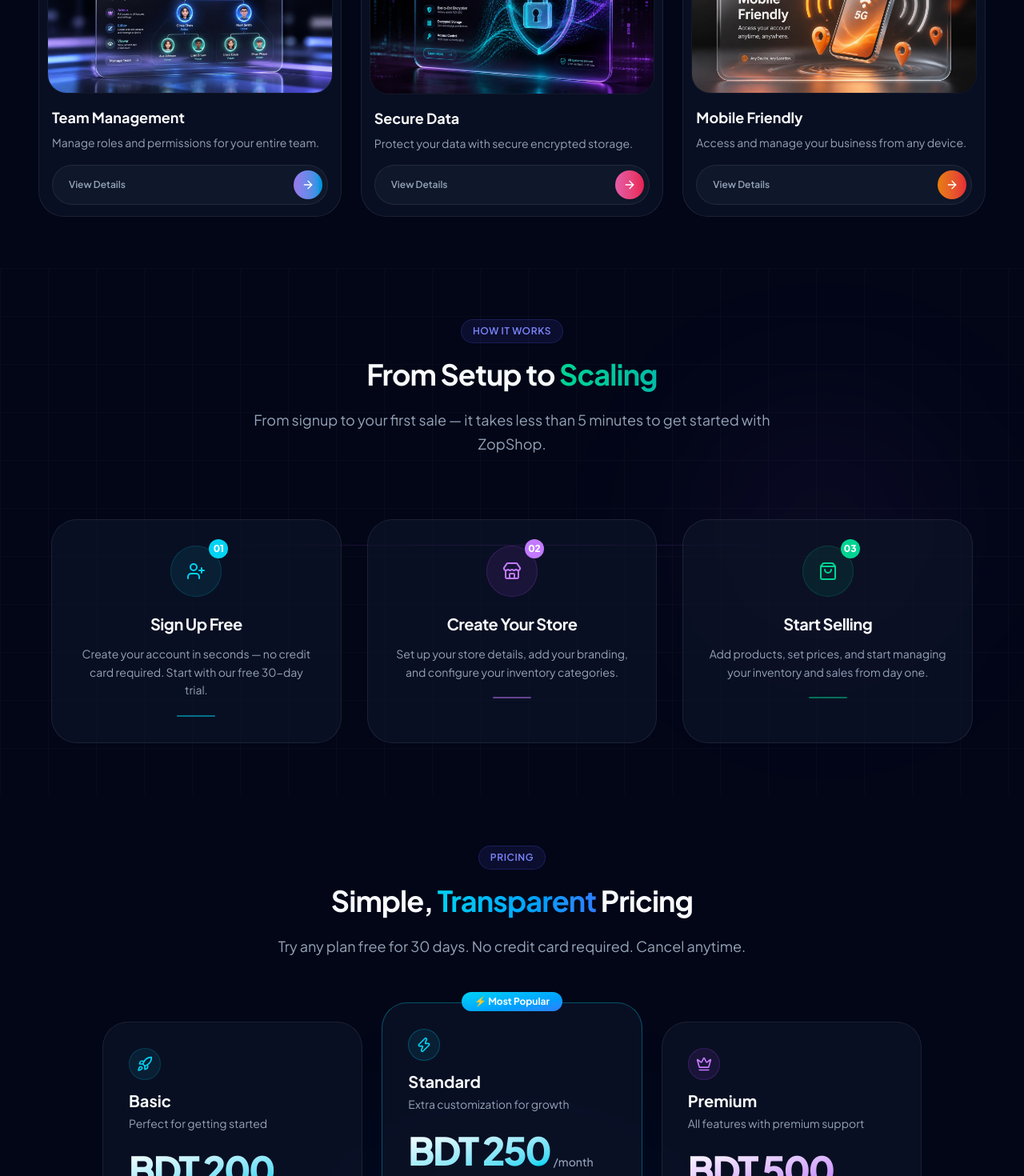
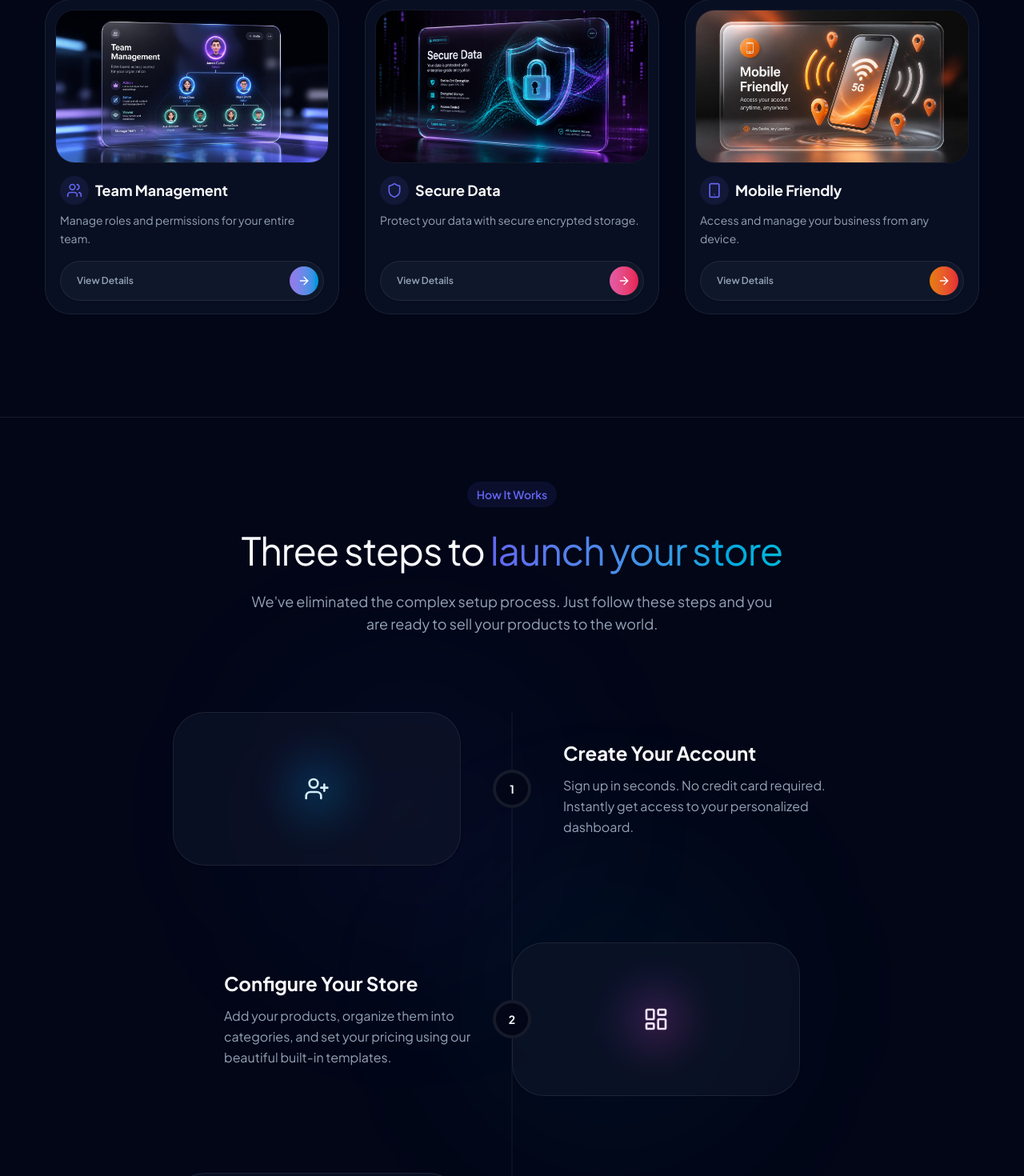
Before and after one commit to rashedulraha/zopshop-saas, a Next.js app: page / in a window 1280 px wide. Shown: the part 6420-7890 px from the top of the page at 80% size. Built offline with nearby package versions, Linux system fonts and the light colour scheme.

Commit message:
feat: refine features and how it works sections

```diff
--- a/src/components/sections/FeaturesSection.tsx
+++ b/src/components/sections/FeaturesSection.tsx
@@ -1,6 +1,8 @@
 "use client";
 
 import Image from "next/image";
+import { useState } from "react";
+import { motion, AnimatePresence } from "framer-motion";
 import ResponsiveComponents from "../providers/ResponsiveComponents";
 import {
   Package,
@@ -18,7 +20,7 @@ const FEATURES = [
     title: "Inventory Management",
     description: "Track stock in real-time with instant low-stock alerts.",
     image: "/Features_img/Inventory Management – Real‑time stock updates.jpg",
-    hoverBorder: "hover:border-purple-500/50",
+    hoverColor: "bg-purple-500/10",
     pillBg: "bg-gradient-to-r from-purple-500 to-indigo-500",
   },
   {
@@ -26,7 +28,7 @@ const FEATURES = [
     title: "Billing System",
     description: "Create invoices quickly and track every payment easily.",
     image: "/Features_img/Billing System – Fast invoicing.jpg",
-    hoverBorder: "hover:border-emerald-400/50",
+    hoverColor: "bg-emerald-400/10",
     pillBg: "bg-gradient-to-r from-emerald-400 to-teal-500",
   },
   {
@@ -34,7 +36,7 @@ const FEATURES = [
     title: "Reports & Analytics",
     description: "View business insights with clear reports and dashboards.",
     image: "/Features_img/Reports & Analytics – Data‑driven insights.jpg",
-    hoverBorder: "hover:border-blue-400/50",
+    hoverColor: "bg-blue-400/10",
     pillBg: "bg-gradient-to-r from-blue-400 to-cyan-500",
   },
   {
@@ -42,7 +44,7 @@ const FEATURES = [
     title: "Team Management",
     description: "Manage roles and permissions for your entire team.",
     image: "/Features_img/Team Management – Role‑based access.jpg",
-    hoverBorder: "hover:border-violet-500/50",
+    hoverColor: "bg-violet-500/10",
     pillBg: "bg-gradient-to-r from-violet-400 to-sky-500",
   },
   {
@@ -50,7 +52,7 @@ const FEATURES = [
     title: "Secure Data",
     description: "Protect your data with secure encrypted storage.",
     image: "/Features_img/Secure Data – Encrypted storage.jpg",
-    hoverBorder: "hover:border-pink-500/50",
+    hoverColor: "bg-pink-500/10",
     pillBg: "bg-gradient-to-r from-pink-400 to-rose-500",
   },
   {
@@ -58,14 +60,16 @@ const FEATURES = [
     title: "Mobile Friendly",
     description: "Access and manage your business from any device.",
     image: "/Features_img/Mobile Friendly – Access from anywhere.jpg",
-    hoverBorder: "hover:border-orange-500/50",
+    hoverColor: "bg-orange-500/10",
     pillBg: "bg-gradient-to-r from-orange-400 to-red-500",
   },
 ];
 
 export function FeaturesSection() {
+  const [hoveredIndex, setHoveredIndex] = useState<number | null>(null);
+
   return (
-    <section id="features" className="py-12 lg:py-16 relative z-10 px-4">
+    <section id="features" className="py-12 lg:py-20 relative z-10 px-4">
       {/* Ambient background orb */}
       <div
         aria-hidden="true"
@@ -75,53 +79,98 @@ export function FeaturesSection() {
       <ResponsiveComponents>
         {/* Header */}
         <div className="text-center mb-20 relative z-10 flex flex-col items-center">
-          <div className="flex justify-center mb-4">
+          <motion.div
+            initial={{ opacity: 0, y: 20 }}
+            whileInView={{ opacity: 1, y: 0 }}
+            viewport={{ once: true }}
+            transition={{ duration: 0.5 }}
+            className="flex justify-center mb-4"
+          >
             <span className="inline-flex items-center gap-2 px-3.5 py-1.5 rounded-lg bg-indigo-500/10 border border-indigo-500/20 text-indigo-400 text-xs font-semibold uppercase tracking-wider">
               Features
             </span>
-          </div>
-          <h2 className="text-3xl sm:text-4xl font-bold tracking-tight text-foreground mb-5 leading-tight">
+          </motion.div>
+          <motion.h2
+            initial={{ opacity: 0, y: 20 }}
+            whileInView={{ opacity: 1, y: 0 }}
+            viewport={{ once: true }}
+            transition={{ duration: 0.5, delay: 0.1 }}
+            className="mb-5 text-3xl font-normal leading-tight tracking-tight text-foreground sm:text-5xl"
+          >
             Why Choose{" "}
-            <span className="bg-gradient-to-r from-cyan-400 to-blue-500 bg-clip-text text-transparent">
+            <span className="bg-gradient-to-r from-primary to-cyan-400 bg-clip-text text-transparent">
               ZopShop?
             </span>
-          </h2>
-          <p className="text-muted-foreground text-lg max-w-2xl mx-auto leading-relaxed">
+          </motion.h2>
+          <motion.p
+            initial={{ opacity: 0, y: 20 }}
+            whileInView={{ opacity: 1, y: 0 }}
+            viewport={{ once: true }}
+            transition={{ duration: 0.5, delay: 0.2 }}
+            className="text-muted-foreground text-lg max-w-2xl mx-auto leading-relaxed"
+          >
             Everything you need to manage your inventory efficiently, wrapped in
             a beautiful, intuitive experience.
-          </p>
+          </motion.p>
         </div>
 
-        {/* Grid */}
-        <div className="grid grid-cols-1 lg:grid-cols-3 gap-6 relative z-10 max-w-7xl mx-auto">
+        {/* Aceternity Hover Effect Grid */}
+        <div className="grid grid-cols-1 md:grid-cols-2 lg:grid-cols-3 gap-4 relative z-10 max-w-7xl mx-auto py-10">
           {FEATURES.map((feature, index) => (
-            <div
+            <motion.div
+              initial={{ opacity: 0, y: 20 }}
+              whileInView={{ opacity: 1, y: 0 }}
+              viewport={{ once: true }}
+              transition={{ duration: 0.5, delay: index * 0.1 }}
               key={index}
-              className={`group relative p-2.5 rounded-xl bg-card border border-border transition-all duration-300 hover:-translate-y-1 flex flex-col h-full ${feature.hoverBorder}`}
+              className="relative group block p-2 h-full"
+              onMouseEnter={() => setHoveredIndex(index)}
+              onMouseLeave={() => setHoveredIndex(null)}
             >
+              <AnimatePresence>
+                {hoveredIndex === index && (
+                  <motion.span
+                    className={`absolute inset-0 h-full w-full rounded-2xl block ${feature.hoverColor} dark:bg-slate-800/[0.8]`}
+                    layoutId="hoverBackground"
+                    initial={{ opacity: 0 }}
+                    animate={{ opacity: 1, transition: { duration: 0.15 } }}
+                    exit={{
+                      opacity: 0,
+                      transition: { duration: 0.15, delay: 0.2 },
+                    }}
+                  />
+                )}
+              </AnimatePresence>
+
+              <div className="relative z-10 p-3 rounded-xl bg-card border border-border h-full flex flex-col transition-colors duration-300 group-hover:border-transparent">
                 {/* Inner Image Box (Top) */}
                 <div className="relative w-full aspect-[16/9] rounded-lg overflow-hidden border border-border/50 shrink-0">
                   <Image
                     src={feature.image}
                     alt={feature.title}
                     fill
-                  className="absolute inset-0 w-full h-full object-cover group-hover:scale-105 transition-all duration-700 ease-out"
+                    className="absolute inset-0 w-full h-full object-cover group-hover:scale-105 transition-transform duration-700 ease-out"
                   />
                 </div>
 
                 {/* Text & Button (Bottom) */}
                 <div className="flex flex-col flex-1 pt-4 pb-1 px-1.5">
                   <div className="mb-4">
-                  <h3 className="font-bold text-lg text-foreground mb-1.5">
+                    <div className="flex items-center gap-2 mb-2">
+                      <div className="p-2 rounded-lg bg-primary/10 text-primary">
+                        {feature.icon}
+                      </div>
+                      <h3 className="font-bold text-lg text-foreground">
                         {feature.title}
                       </h3>
-                  <p className="text-sm text-muted-foreground leading-relaxed">
+                    </div>
+                    <p className="text-sm text-muted-foreground leading-relaxed mt-2">
                       {feature.description}
                     </p>
                   </div>
 
                   {/* Footer Pill Button */}
-                <div className="relative mt-auto p-1.5 pl-5 bg-muted border border-border rounded-xl flex items-center justify-between overflow-hidden group/btn cursor-pointer">
+                  <div className="relative mt-auto p-1.5 pl-5 bg-muted border border-border rounded-xl flex items-center justify-between overflow-hidden group/btn cursor-pointer shadow-sm">
                     <span className="relative z-10 text-xs font-semibold text-muted-foreground group-hover/btn:text-white transition-colors duration-500">
                       View Details
                     </span>
@@ -138,6 +187,7 @@ export function FeaturesSection() {
                   </div>
                 </div>
               </div>
+            </motion.div>
           ))}
         </div>
       </ResponsiveComponents>
--- a/src/components/sections/HowItWorks.tsx
+++ b/src/components/sections/HowItWorks.tsx
@@ -1,115 +1,162 @@
 "use client";
 
 import ResponsiveComponents from "../providers/ResponsiveComponents";
-import { UserPlus, Store, ShoppingBag } from "lucide-react";
+import { UserPlus, LayoutDashboard, BarChart3, ArrowRight } from "lucide-react";
 
 const STEPS = [
   {
-    number: "01",
-    icon: <UserPlus className="w-6 h-6" />,
-    title: "Sign Up Free",
+    number: "1",
+    title: "Create Your Account",
     description:
-      "Create your account in seconds — no credit card required. Start with our free 30-day trial.",
-    iconContainerClasses: "bg-cyan-500/10 border-cyan-500/20 text-cyan-400",
-    badgeClasses: "bg-cyan-400 text-primary-foreground",
-    lineClasses: "bg-cyan-400",
+      "Sign up in seconds. No credit card required. Instantly get access to your personalized dashboard.",
+    icon: <UserPlus className="w-8 h-8" />,
+    color: "from-blue-500 to-cyan-500",
+    bgIcon: "bg-blue-500/10 text-blue-500",
   },
   {
-    number: "02",
-    icon: <Store className="w-6 h-6" />,
-    title: "Create Your Store",
+    number: "2",
+    title: "Configure Your Store",
     description:
-      "Set up your store details, add your branding, and configure your inventory categories.",
-    iconContainerClasses: "bg-purple-500/10 border-purple-500/20 text-purple-400",
-    badgeClasses: "bg-purple-400 text-primary-foreground",
-    lineClasses: "bg-purple-400",
+      "Add your products, organize them into categories, and set your pricing using our beautiful built-in templates.",
+    icon: <LayoutDashboard className="w-8 h-8" />,
+    color: "from-purple-500 to-pink-500",
+    bgIcon: "bg-purple-500/10 text-purple-500",
   },
   {
-    number: "03",
-    icon: <ShoppingBag className="w-6 h-6" />,
+    number: "3",
     title: "Start Selling",
     description:
-      "Add products, set prices, and start managing your inventory and sales from day one.",
-    iconContainerClasses: "bg-emerald-500/10 border-emerald-500/20 text-emerald-400",
-    badgeClasses: "bg-emerald-400 text-primary-foreground",
-    lineClasses: "bg-emerald-400",
+      "Connect your payment gateways and hit publish. Start accepting orders instantly and track your revenue in real-time.",
+    icon: <BarChart3 className="w-8 h-8" />,
+    color: "from-emerald-500 to-teal-500",
+    bgIcon: "bg-emerald-500/10 text-emerald-500",
   },
 ];
 
 export function HowItWorks() {
   return (
-    <section className="py-12 lg:py-16 relative z-10 overflow-hidden px-4">
-      {/* Background orb */}
-      <div
-        aria-hidden="true"
-        className="absolute right-0 top-1/2 -translate-y-1/2 pointer-events-none w-[500px] h-[500px] bg-[radial-gradient(circle,rgba(168,85,247,0.08)_0%,transparent_70%)] blur-[80px]"
-      />
-
-      {/* Mesh grid */}
-      <div
-        aria-hidden="true"
-        className="absolute inset-0 opacity-[0.025] pointer-events-none"
-        style={{
-          backgroundImage: `linear-gradient(rgba(255,255,255,1) 1px, transparent 1px), linear-gradient(90deg, rgba(255,255,255,1) 1px, transparent 1px)`,
-          backgroundSize: "60px 60px",
-        }}
-      />
+    <section
+      id="how-it-works"
+      className="py-12 lg:py-20 relative bg-background overflow-hidden border-t border-border"
+    >
+      {/* Background accents */}
+      <div className="absolute top-1/4 left-1/4 w-96 h-96 bg-primary/5 rounded-full blur-[100px] pointer-events-none" />
+      <div className="absolute bottom-1/4 right-1/4 w-96 h-96 bg-cyan-500/5 rounded-full blur-[100px] pointer-events-none" />
 
       <ResponsiveComponents>
-        {/* Header */}
-        <div className="text-center mb-20 relative z-10 flex flex-col items-center">
-          <div className="flex justify-center mb-4">
-            <span className="inline-flex items-center gap-2 px-3.5 py-1.5 rounded-lg bg-indigo-500/10 border border-indigo-500/20 text-indigo-400 text-xs font-semibold uppercase tracking-wider">
+        <div className="max-w-4xl mx-auto px-4 sm:px-6 relative z-10">
+          {/* Section Header */}
+          <div className="text-center mb-24">
+            <div className="inline-flex items-center gap-2 px-3 py-1.5 rounded-full bg-primary/10 text-primary text-sm font-semibold mb-6">
               How It Works
+            </div>
+            <h2 className="mb-5 text-3xl font-normal leading-tight tracking-tight text-foreground sm:text-5xl">
+              Three steps to{" "}
+              <span className="text-transparent bg-clip-text bg-gradient-to-r from-primary to-cyan-500">
+                launch your store
               </span>
-          </div>
-          <h2 className="text-3xl sm:text-4xl font-bold tracking-tight text-foreground mb-5 leading-tight">
-            From Setup to <span className="bg-gradient-to-r from-emerald-400 to-teal-500 bg-clip-text text-transparent">Scaling</span>
             </h2>
-          <p className="text-muted-foreground text-lg max-w-2xl mx-auto leading-relaxed">
-            From signup to your first sale — it takes less than 5 minutes to get
-            started with ZopShop.
+            <p className="text-lg text-muted-foreground max-w-2xl mx-auto">
+              We&apos;ve eliminated the complex setup process. Just follow these
+              steps and you are ready to sell your products to the world.
             </p>
           </div>
 
-        {/* Steps */}
-        <div className="relative max-w-6xl mx-auto">
-          {/* Connector line (desktop) */}
+          {/* Timeline */}
+          <div className="relative">
+            {/* Vertical Line */}
+            <div className="absolute left-8 md:left-1/2 top-0 bottom-0 w-px bg-border md:-translate-x-1/2" />
+
+            <div className="flex flex-col gap-16 md:gap-24 relative">
+              {STEPS.map((step, index) => {
+                const isEven = index % 2 !== 0;
+
+                return (
                   <div
-            aria-hidden="true"
-            className="hidden lg:block absolute top-8 left-[18%] right-[18%] h-px pointer-events-none bg-gradient-to-r from-transparent via-purple-500/30 to-transparent"
+                    key={step.number}
+                    className="relative flex items-center justify-between md:justify-center group"
+                  >
+                    {/* Desktop Left Content */}
+                    <div
+                      className={`hidden md:flex flex-1 ${isEven ? "justify-start pl-16" : "justify-end pr-16 text-right"}`}
+                    >
+                      <div
+                        className={`w-full max-w-sm ${isEven ? "order-2" : ""}`}
+                      >
+                        {isEven ? (
+                          <>
+                            <h3 className="text-2xl font-bold text-foreground mb-3">
+                              {step.title}
+                            </h3>
+                            <p className="text-muted-foreground leading-relaxed">
+                              {step.description}
+                            </p>
+                          </>
+                        ) : (
+                          <div className="w-full h-48 rounded-2xl bg-card border border-border shadow-sm flex items-center justify-center p-6 group-hover:-translate-y-2 group-hover:shadow-lg transition-all duration-300">
+                            <div
+                              className={`w-20 h-20 rounded-full bg-gradient-to-br ${step.color} opacity-20 blur-xl absolute`}
                             />
-
-          <div className="grid grid-cols-1 lg:grid-cols-3 gap-8 relative z-10">
-            {STEPS.map((step, index) => (
-              <div
-                key={index}
-                className="relative p-8 rounded-xl bg-card border border-border transition-all duration-300 hover:bg-muted hover:border-foreground/20 hover:-translate-y-1 flex flex-col items-center text-center gap-5 group">
-                {/* Number badge + icon */}
-                <div className="relative z-10">
-                  {/* Hexagon style icon container */}
-                  <div className={`w-16 h-16 rounded-xl flex items-center justify-center transition-all duration-500 group-hover:scale-110 border ${step.iconContainerClasses}`}>
                             {step.icon}
                           </div>
-                  {/* Step number badge */}
-                  <div className={`absolute -top-2 -right-2 w-6 h-6 rounded-full flex items-center justify-center text-xs font-black ${step.badgeClasses}`}>
-                    {step.number}
+                        )}
                       </div>
                     </div>
 
-                <div>
-                  <h3 className="font-bold text-xl mb-3 tracking-tight text-foreground">
+                    {/* Center Node */}
+                    <div className="absolute left-8 md:left-1/2 -translate-x-1/2 w-12 h-12 rounded-full bg-background border-4 border-border flex items-center justify-center z-10 group-hover:border-primary transition-colors duration-300">
+                      <span className="text-sm font-bold text-foreground">
+                        {step.number}
+                      </span>
+                    </div>
+
+                    {/* Desktop Right Content */}
+                    <div
+                      className={`hidden md:flex flex-1 ${isEven ? "justify-end pr-16 text-right" : "justify-start pl-16"}`}
+                    >
+                      <div
+                        className={`w-full max-w-sm ${isEven ? "" : "order-2"}`}
+                      >
+                        {isEven ? (
+                          <div className="w-full h-48 rounded-2xl bg-card border border-border shadow-sm flex items-center justify-center p-6 group-hover:-translate-y-2 group-hover:shadow-lg transition-all duration-300">
+                            <div
+                              className={`w-20 h-20 rounded-full bg-gradient-to-br ${step.color} opacity-20 blur-xl absolute`}
+                            />
+                            {step.icon}
+                          </div>
+                        ) : (
+                          <>
+                            <h3 className="text-2xl font-bold text-foreground mb-3">
                               {step.title}
                             </h3>
-                  <p className="text-sm leading-relaxed text-muted-foreground">
+                            <p className="text-muted-foreground leading-relaxed">
+                              {step.description}
+                            </p>
+                          </>
+                        )}
+                      </div>
+                    </div>
+
+                    {/* Mobile Content (Visible only on small screens) */}
+                    <div className="md:hidden flex-1 pl-20 relative">
+                      <div className="bg-card border border-border rounded-2xl p-6 shadow-sm">
+                        <div
+                          className={`w-12 h-12 rounded-xl ${step.bgIcon} flex items-center justify-center mb-4`}
+                        >
+                          {step.icon}
+                        </div>
+                        <h3 className="text-xl font-bold text-foreground mb-2">
+                          {step.title}
+                        </h3>
+                        <p className="text-muted-foreground text-sm leading-relaxed">
                           {step.description}
                         </p>
                       </div>
-
-                {/* Bottom accent line */}
-                <div className={`w-12 h-0.5 rounded-full opacity-50 group-hover:opacity-100 group-hover:w-20 transition-all duration-500 ${step.lineClasses}`} />
                     </div>
-            ))}
+                  </div>
+                );
+              })}
+            </div>
           </div>
         </div>
       </ResponsiveComponents>
```
Lines whose indentation alone changed are shown as unchanged.
